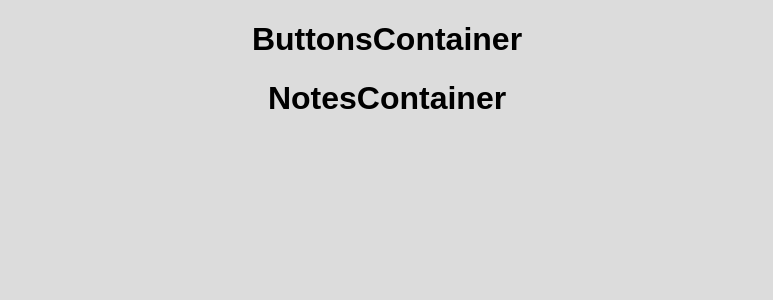
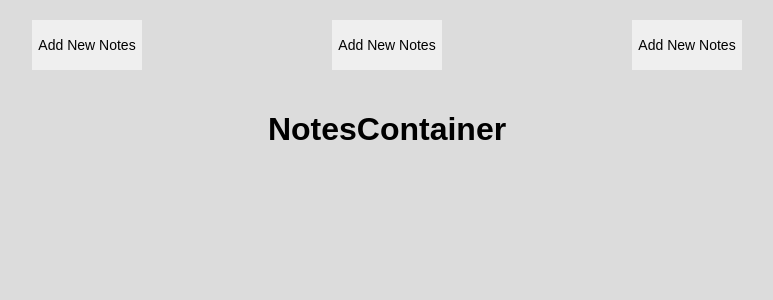
Before and after one commit to awongCM/post-it-notes-board-react, a React (Create React App) app: page / in a window 1280 px wide. Shown: the top 300 px of the page, without its empty margins (253-1026 px from the left). Built offline with nearby package versions, Linux system fonts and the light colour scheme.

Commit message:
styled buttons

```diff
--- a/src/components/ButtonsContainer.js
+++ b/src/components/ButtonsContainer.js
@@ -1,9 +1,15 @@
 import React from 'react';
 import ReactDOM from 'react-dom';
 
+import './ButtonsContainer.scss';
+
 const ButtonsContainer = (props) => {
   return (
-    <h1>ButtonsContainer</h1>
+    <div className="ButtonsContainer">
+      <button>Add New Notes</button>
+      <button>Add New Notes</button>
+      <button>Add New Notes</button>
+    </div>
   );
 };
 
--- /dev/null
+++ b/src/components/ButtonsContainer.scss
@@ -0,0 +1,19 @@
+.ButtonsContainer {
+  height: 50px;
+  padding: 20px 0;
+  text-align: center;
+  display: flex;
+  justify-content: space-around;
+  max-width: 900px;
+  margin: auto;
+
+  button {
+    height: 50px;
+    outline: 0;
+    border: 0;
+    border-radius: 0;
+    font-size: 14px;
+
+  }
+
+}
--- a/src/index.scss
+++ b/src/index.scss
@@ -4,3 +4,8 @@ body {
   font-family: sans-serif;
   background-color: #dcdcdc;
 }
+
+button {
+  appearance: none;
+  -webkit-appearance: none;
+}
```
